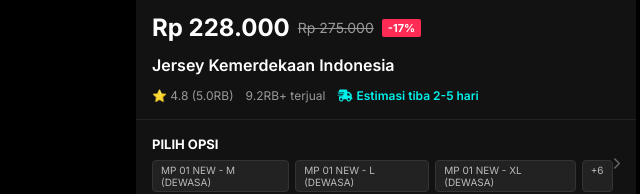
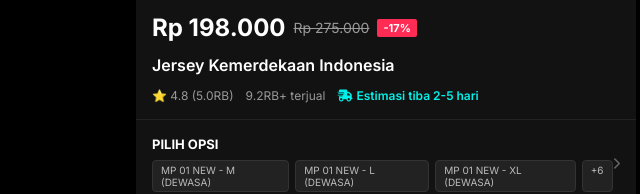
Before and after one commit to blorongaji27-jpg/Jersey-Kemerdekaan-Indonesia, a plain HTML site: page index.html in a window 1280 px wide. Shown: the part 503-697 px from the top of the page, 254-894 px from the left. Drawn offline with nearby package versions, Linux system fonts and the light colour scheme; a script that the page names is missing.

Commit message:
Update index.html

```diff
--- a/index.html
+++ b/index.html
@@ -137,7 +137,7 @@
 
         <div class="p-main-info">
             <div class="p-price-row">
-                <span class="p-price-now">Rp 228.000</span>
+                <span class="p-price-now">Rp 198.000</span>
                 <span class="p-price-was">Rp 275.000</span>
                 <span class="p-discount-tag">-17%</span>
             </div>
```
